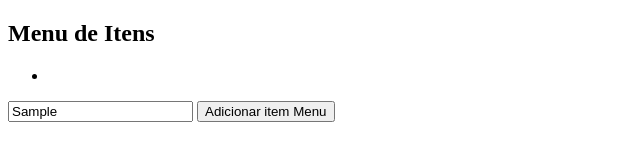
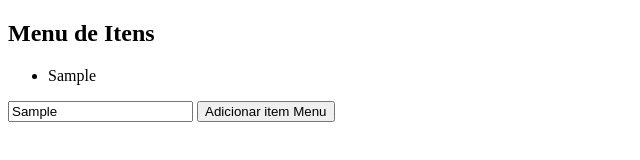
Before and after one commit to RafaelPanisset/rafaelpanisset.github.io, a plain HTML site: page adicionar_itens.html in a window 1280 px wide. Both pictures are taken after typing "Sample" into the empty fields and a click on the button "Adicionar item Menu". Shown: the full height of the page, 0-640 px from the left. Drawn offline with Linux system fonts and the light colour scheme.

Commit message:
Update adicionar_itens.html

```diff
--- a/adicionar_itens.html
+++ b/adicionar_itens.html
@@ -3,26 +3,27 @@
 <html>
 <head>
 <script>
-    var listaDeItems = [];
 
-    document.getElementById("adicionarALista").onclick = function () {
-        listaDeItems.push(adicionarALista.value);
-        updateDropList();
-
+    function criar() {
+        var valor = document.getElementById("valorDigitado").value;
+        var ul = document.getElementById("list");
+        var li = document.createElement("li");
+        var children = ul.children.length + 1
+        li.setAttribute("id", valor)
+        li.appendChild(document.createTextNode(valor));
+        ul.appendChild(li)
     }
-
 </script>
 </head>
 
 <body>
     <div class ="row" margin-left="40px">
         <h2>Menu de Itens</h2>
-        <ul id="navButtons">
-            <li></li>
+        <ul id="list">
         </ul>
-        <div id="">
-            <input id="" type="text">
-            <button id="adicionarALista">Adicionar item Menu</button>
+        <div>
+            <input id="valorDigitado" type="text" value="">
+            <button onclick="criar()">Adicionar item Menu</button>
         </div>
 
     </div>
```
